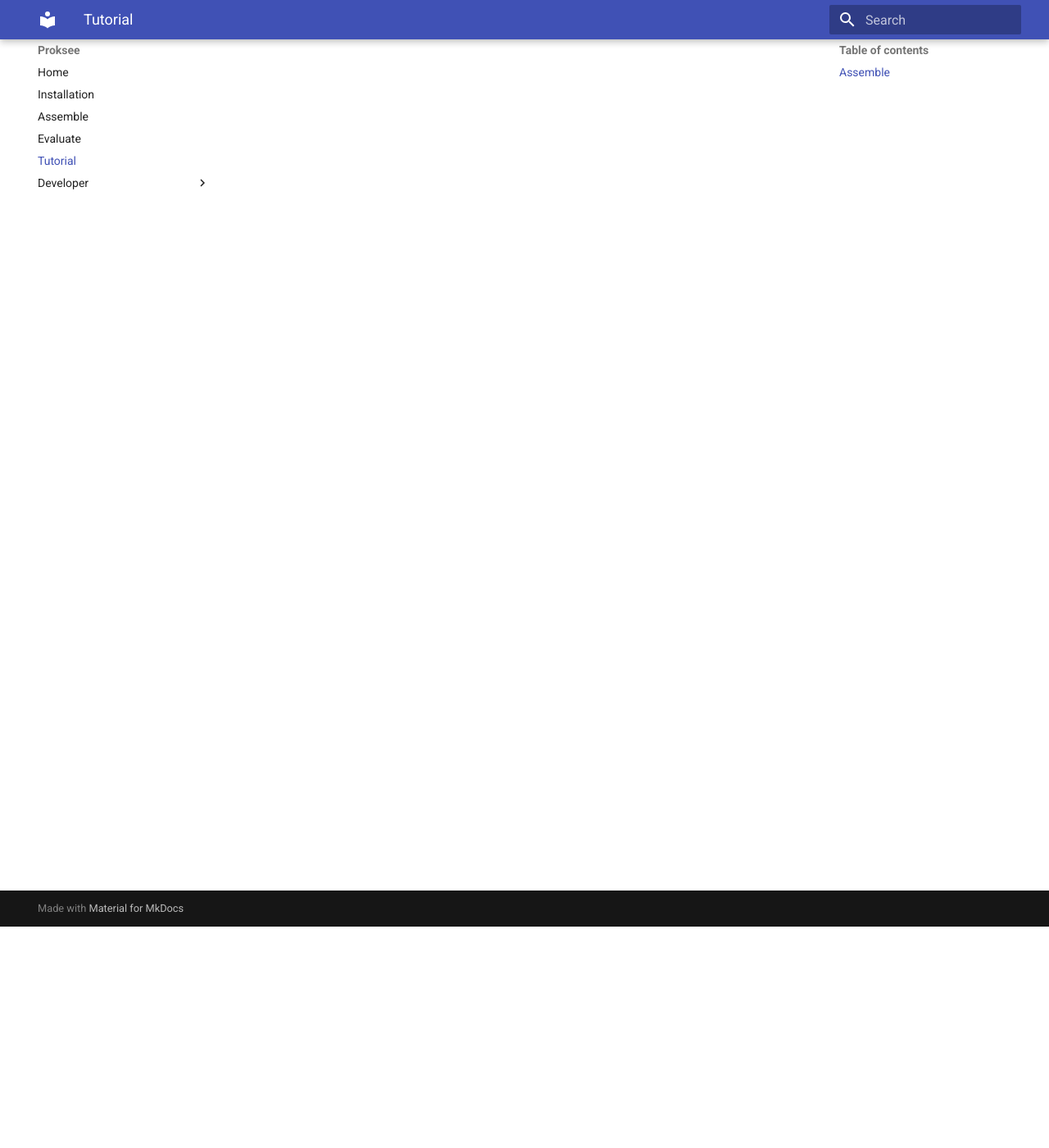
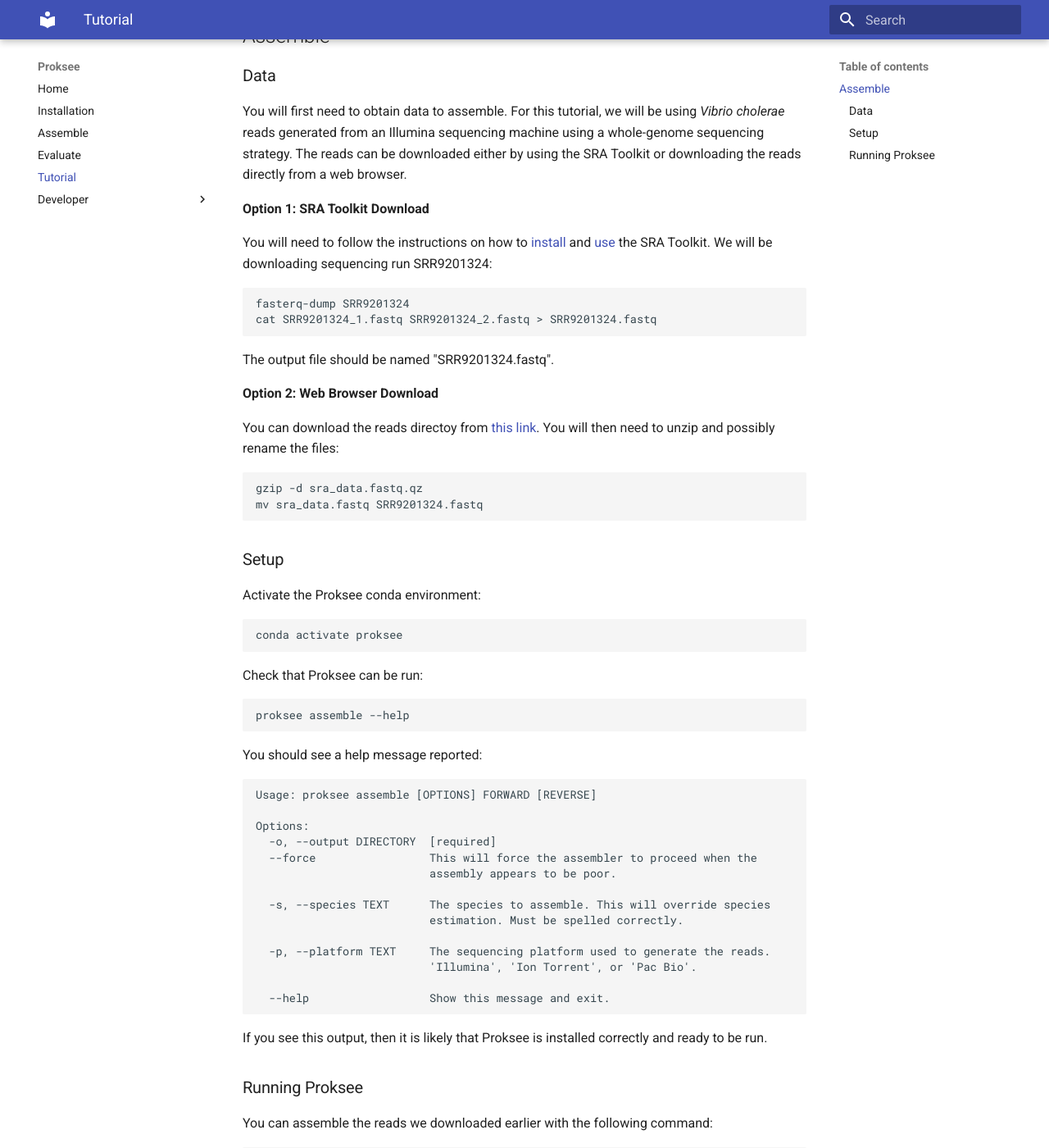
Before and after one commit to proksee-project/proksee-cmd, an MkDocs documentation site: the page built from docs/tutorial.md, in a window 1280 px wide and 1400 px high, scrolled down 270 px. Shown: the whole window at 82% size. Built offline with MkDocs 1.6.1 and Material for MkDocs 9.7.7, drawn with Linux system fonts in a browser that asks for light colours; some of the changed text lies outside the part shown.

Commit message:
Instructions for running Proksee Assemble.

````diff
--- a/docs/tutorial.md
+++ b/docs/tutorial.md
@@ -1,7 +1,133 @@
 # Tutorial
 
-The following is a set of simple tutorials to illustrate how to Proksee and understand the outputs.
+The following is a set of simple tutorials to illustrate how to run Proksee on the command line and understand the outputs. Please ensure that you have already installed Proksee according the [installation instructions](installation.md).
 
 ## Assemble
 
-.
+### Data
+
+You will first need to obtain data to assemble. For this tutorial, we will be using *Vibrio cholerae* reads generated from an Illumina sequencing machine using a whole-genome sequencing strategy. The reads can be downloaded either by using the SRA Toolkit or downloading the reads directly from a web browser.
+
+**Option 1: SRA Toolkit Download**
+
+You will need to follow the instructions on how to [install](https://github.com/ncbi/sra-tools/wiki) and [use](https://www.ncbi.nlm.nih.gov/sra/docs/sradownload/) the SRA Toolkit. We will be downloading sequencing run SRR9201324:
+
+```
+fasterq-dump SRR9201324
+cat SRR9201324_1.fastq SRR9201324_2.fastq > SRR9201324.fastq
+```
+
+The output file should be named "SRR9201324.fastq".
+
+**Option 2: Web Browser Download**
+
+You can download the reads directoy from [this link](https://trace.ncbi.nlm.nih.gov/Traces/sra/?cmd=dload&run_list=SRR9201324&format=fastq). You will then need to unzip and possibly rename the files:
+
+```
+gzip -d sra_data.fastq.qz
+mv sra_data.fastq SRR9201324.fastq
+```
+
+### Setup
+
+Activate the Proksee conda environment:
+
+```
+conda activate proksee
+```
+
+Check that Proksee can be run:
+
+```
+proksee assemble --help
+```
+
+You should see a help message reported:
+
+```
+Usage: proksee assemble [OPTIONS] FORWARD [REVERSE]
+
+Options:
+  -o, --output DIRECTORY  [required]
+  --force                 This will force the assembler to proceed when the
+                          assembly appears to be poor.
+
+  -s, --species TEXT      The species to assemble. This will override species
+                          estimation. Must be spelled correctly.
+
+  -p, --platform TEXT     The sequencing platform used to generate the reads.
+                          'Illumina', 'Ion Torrent', or 'Pac Bio'.
+
+  --help                  Show this message and exit.
+```
+
+If you see this output, then it is likely that Proksee is installed correctly and ready to be run.
+
+### Running Proksee
+
+You can assemble the reads we downloaded earlier with the following command:
+
+```
+proksee assemble SRR9201324.fastq -o output/
+```
+
+This will initiate an assembly of the SRR9201324 *Vibrio cholerae* reads and place all outputs in a directory called "output". After running Proksee Assemble, the following should be written to standard output:
+
+```
+The reads appear to be formatted correctly.
+
+Attempting to identify the sequencing platform from the reads.
+Sequencing Platform: Unidentifiable
+
+Attempting to identify the species from the input.
+SPECIES: Vibrio cholerae (p=1.00)
+
+WARNING: Additional high-confidence species were found in the input data:
+
+Vibrio albensis (p=1.00)
+Atlantibacter hermannii (p=1.00)
+Klebsiella michiganensis (p=1.00)
+Erwinia amylovora (p=1.00)
+
+The read quality is acceptable.
+
+Assembled reads using Skesa.
+
+PASS: The evaluated contigs appear to agree with the species estimation.
+      The estimated species is: Vibrio cholerae (p=1.00)
+
+Evaluated the quality of the assembled contigs.
+The probability of the assembly being a good assembly is: 0.58.
+
+WARNING: The N50 is somewhat smaller than expected: 88901
+         The N50 lower bound is: 47306.5
+PASS: The number of contigs is comparable to similar assemblies: 104
+      The acceptable number of contigs range is: (50.1, 265.9)
+WARNING: The L50 is somewhat larger than expected: 15
+         The L50 upper bound is: 26.9
+WARNING: The assembly length is somewhat smaller than expected: 3939096
+         The assembly length lower bound is: 3884870.0
+
+Performing expert assembly.
+Assembled reads using SPAdes.
+Evaluated the quality of the assembled contigs.
+The probability of the assembly being a good assembly is: 0.89.
+
+PASS: The N50 is comparable to similar assemblies: 108383
+      The acceptable N50 range is: (47306.5, 375823.9)
+PASS: The number of contigs is comparable to similar assemblies: 89
+      The acceptable number of contigs range is: (50.1, 265.9)
+PASS: The L50 is comparable to similar assemblies: 12
+      The acceptable L50 range is: (4.0, 26.9)
+PASS: The assembly length is comparable to similar assemblies: 3970349
+      The acceptable assembly length range is: (3884870.0, 4184063.4)
+
+Changes in assembly statistics:
+N50: 19482
+Number of Contigs: -15
+L50: -3
+Length: 31253
+
+
+Complete.
+```
````
